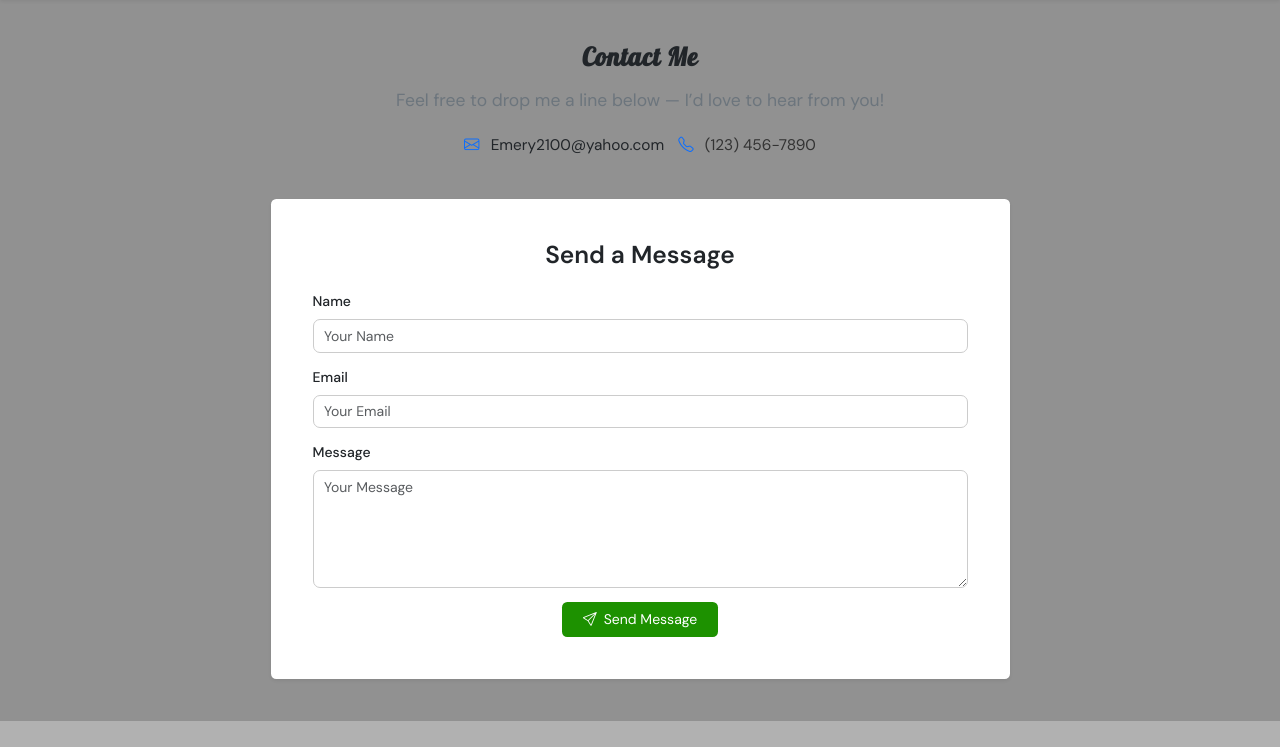
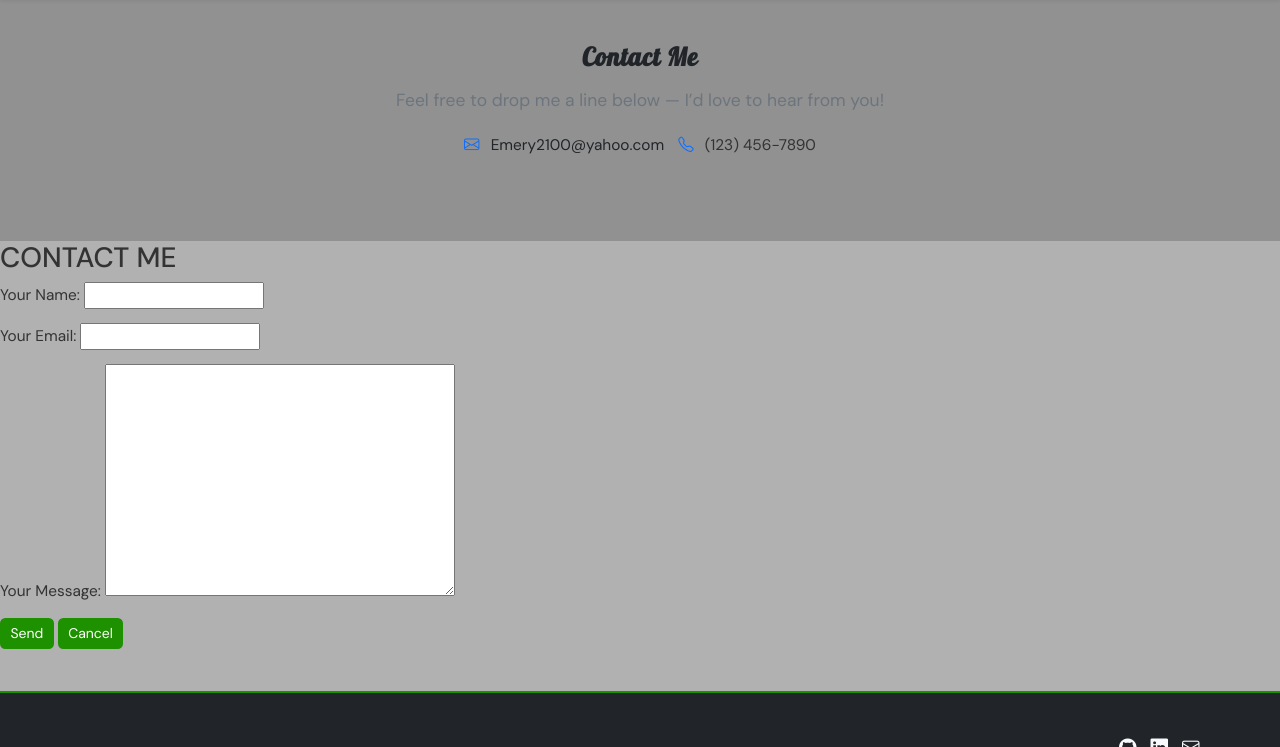
Before and after one commit to Emery2100/portfolich59, a Django app: page /contact/ in a window 1280 px wide. Shown: the part 70-817 px from the top of the page. Run offline with Django 5.2, Linux system fonts and the light colour scheme.

Commit message:
Assignment - 3

```diff
--- /dev/null
+++ b/portfolio/forms.py
@@ -0,0 +1,6 @@
+from django import forms
+
+class ContactForm(forms.Form):
+    name = forms.CharField(max_length=100, label='Your Name')
+    email = forms.EmailField(label='Your Email')
+    message = forms.CharField(widget=forms.Textarea, label='Your Message')
--- a/portfolio/views.py
+++ b/portfolio/views.py
@@ -1,4 +1,6 @@
 from django.shortcuts import render
+from .forms import ContactForm
+from django.core.mail import send_mail
 
 # Create your views here.
 def about_me_view(request):
@@ -8,4 +10,38 @@ def experience_view(request):
     return render(request, 'portfolio/experience.html')
 
 def contact_view(request):
-    return render(request, 'portfolio/contact.html')
+    if request.method == 'POST': #means the form is not empty
+        form = ContactForm(request.POST)
+
+        #collect all data from the contact fields
+        if form.is_valid():
+            name = form.cleaned_data['name']
+            email = form.cleaned_data['email']
+            message = form.cleaned_data['message']
+
+            # Build the full email
+            message_body = (
+                f'You have a new email from your portfolio \n'
+                f'Name: {name}\n'
+                f'Email: {email}\n'
+                f'Message: {message}\n'
+            )
+
+            try:
+                send_mail(
+                    "Email from portfolio", #Subject
+                    message_body,          #Message body --> user typed
+                    email,                 #From email --> user typed
+                    ['emery2100@gmail.com']  #To email --> replace with your email
+                )
+                #after sendiung the email
+                form = ContactForm()
+                return render(request, 'portfolio/contact.html', {'form': form})
+            except Exception as e:
+                print(f"An error occurred: {e}")
+                return render(request, 'portfolio/contact.html', {'form': form})
+        else:
+            print("Form is not valid")
+    else:
+        form = ContactForm()
+    return render(request, 'portfolio/contact.html', {'form': form})
--- a/templates/portfolio/contact.html
+++ b/templates/portfolio/contact.html
@@ -25,61 +25,16 @@ Contact
         </p>
       </div>
     </div>
+  </section>
 
     <!-- Contact Form -->
-    <div class="row justify-content-center">
-      <div class="col-lg-8">
-        <div class="card shadow-sm border-0">
-          <div class="card-body p-4 p-md-5">
-            <h3 class="fw-semibold mb-4 text-center text-dark">Send a Message</h3>
-            <form class="contact-form" action="#" method="POST">
-              {% csrf_token %}
-              <div class="mb-3">
-                <label for="name" class="form-label fw-medium">Name</label>
-                <input
-                  type="text"
-                  class="form-control"
-                  id="name"
-                  name="name"
-                  placeholder="Your Name"
-                  required
-                />
-              </div>
-
-              <div class="mb-3">
-                <label for="email" class="form-label fw-medium">Email</label>
-                <input
-                  type="email"
-                  class="form-control"
-                  id="email"
-                  name="email"
-                  placeholder="Your Email"
-                  required
-                />
-              </div>
-
-              <div class="mb-3">
-                <label for="message" class="form-label fw-medium">Message</label>
-                <textarea
-                  class="form-control"
-                  id="message"
-                  name="message"
-                  rows="5"
-                  placeholder="Your Message"
-                  required
-                ></textarea>
-              </div>
-
-              <div class="text-center">
-                <button type="submit" class="btn btn-primary px-4 py-2">
-                  <i class="bi bi-send me-2"></i>Send Message
-                </button>
-              </div>
-            </form>
-          </div>
-        </div>
-      </div>
-    </div>
-  </div>
-</section>
+    <section class="contact-form">
+      <h1>Contact Me</h1>
+      <form id="contact-form" method="Post">
+        {% csrf_token %}
+        {{ form.as_p }}
+        <button type="submit" class="btn btn-primary">Send</button>
+        <button type="reset" class="btn btn-secondary">Cancel</button>
+      </form>
+    </section>
 {% endblock content %}
```
Also changed, not shown: myportfolio/settings.py (+24 -0 lines), 1 other file.
